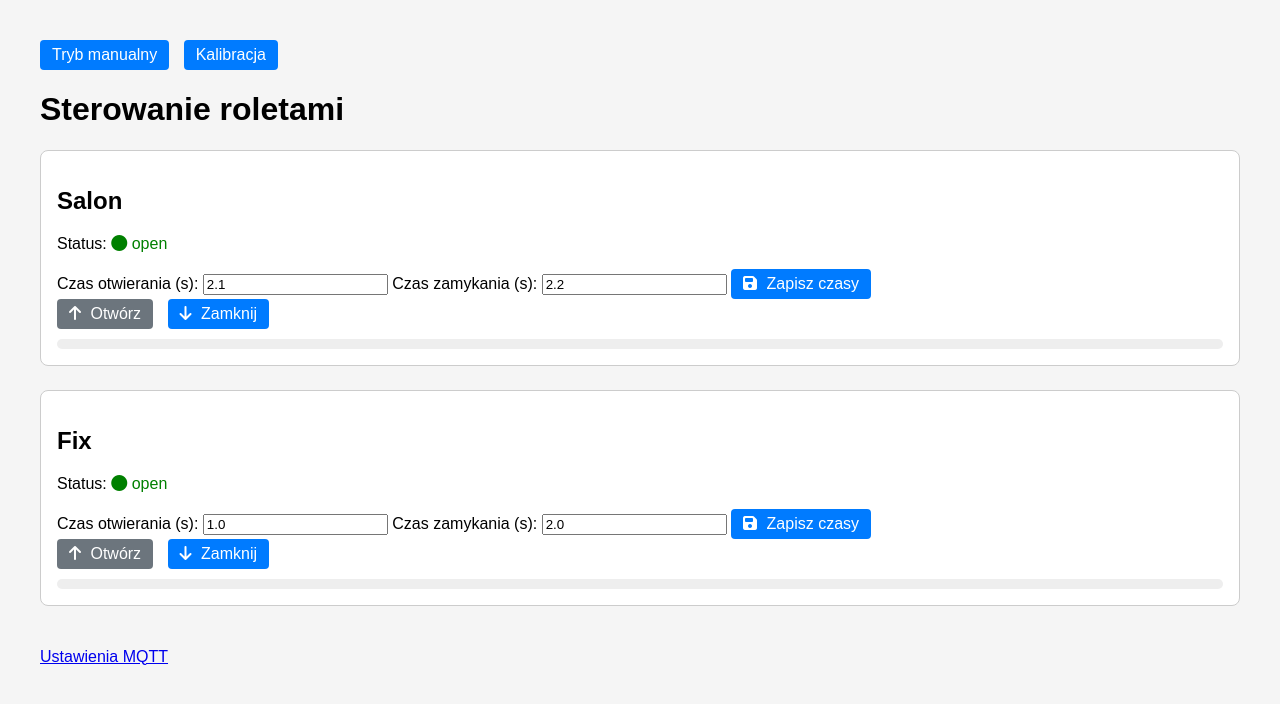
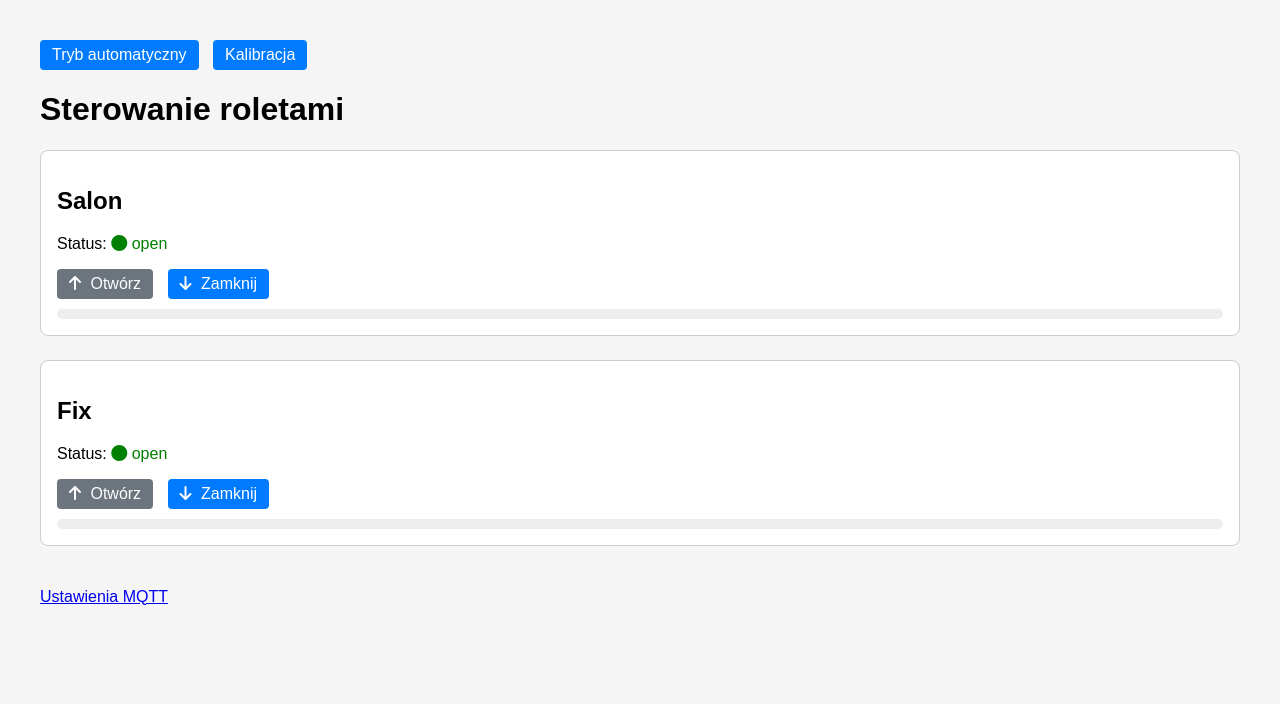
Before and after one commit to dciupka/SmartHome, a Django app: page / in a window 1280 px wide. Shown: the top 704 px of the page. Run offline with Django 5.2, Linux system fonts and the light colour scheme; data comes from the database, SQL or seed files in the repository; both versions use the stored data as it was after the commit.

Commit message:
zmiana naazwy manual na autmatyczny, plus przenniesie nie do kalibracji opcji

```diff
--- a/shutters/templates/shutters/index.html
+++ b/shutters/templates/shutters/index.html
@@ -10,7 +10,7 @@
 </head>
 <body>
   <nav class="navbar">
-    <button id="mode-manual" class="nav-btn active">Tryb manualny</button>
+    <button id="mode-automatic" class="nav-btn active">Tryb automatyczny</button>
     <button id="mode-calibrate" class="nav-btn">Kalibracja</button>
   </nav>
 
@@ -30,20 +30,9 @@
         <span id="live-time-{{ shutter.id }}" class="live-time"></span>
       </p>
 
-      <!-- Manual controls -->
-      <div class="controls manual-mode">
-        <div class="duration-inputs">
-          <label for="open-{{ shutter.id }}">Czas otwierania (s):</label>
-          <input type="number" min="0" step="0.1" id="open-{{ shutter.id }}" value="{{ shutter.open_duration }}" />
+      <!-- Automatic controls -->
+      <div class="controls automatic-mode">
 
-          <label for="close-{{ shutter.id }}">Czas zamykania (s):</label>
-          <input type="number" min="0" step="0.1" id="close-{{ shutter.id }}" value="{{ shutter.close_duration }}" />
-
-          <button onclick="updateTimes({{ shutter.id }})">
-            <i class="fas fa-save"></i> Zapisz czasy
-          </button>
-          <div id="saved-msg-{{ shutter.id }}" class="saved-msg" style="display:none;">Zapisano!</div>
-        </div>
 
         <div class="button-group">
           <button id="btn-open-{{ shutter.id }}" onclick="control({{ shutter.id }}, 'open', {{ shutter.open_duration }})">
@@ -57,6 +46,18 @@
 
       <!-- Calibration controls -->
       <div class="controls calibrate-mode" style="display:none;">
+        <div class="duration-inputs">
+          <label for="open-{{ shutter.id }}">Czas otwierania (s):</label>
+          <input type="number" min="0" step="0.1" id="open-{{ shutter.id }}" value="{{ shutter.open_duration }}" />
+
+          <label for="close-{{ shutter.id }}">Czas zamykania (s):</label>
+          <input type="number" min="0" step="0.1" id="close-{{ shutter.id }}" value="{{ shutter.close_duration }}" />
+
+          <button onclick="updateTimes({{ shutter.id }})">
+            <i class="fas fa-save"></i> Zapisz czasy
+          </button>
+          <div id="saved-msg-{{ shutter.id }}" class="saved-msg" style="display:none;">Zapisano!</div>
+        </div>
         <button id="cal-open-{{ shutter.id }}">Kalibracja otwierania</button>
         <span id="cal-open-time-{{ shutter.id }}" class="cal-time"></span>
         <button id="cal-close-{{ shutter.id }}">Kalibracja zamykania</button>
@@ -75,12 +76,12 @@
   <script src="https://code.jquery.com/jquery-3.6.0.min.js"></script>
   <script>
     // Mode toggle
-    $('#mode-manual').click(() => switchMode('manual'));
+    $('#mode-automatic').click(() => switchMode('automatic'));
     $('#mode-calibrate').click(() => switchMode('calibrate'));
     function switchMode(mode) {
       $('.nav-btn').removeClass('active');
       $(`#mode-${mode}`).addClass('active');
-      $('.manual-mode').toggle(mode === 'manual');
+      $('.automatic-mode').toggle(mode === 'automatic');
       $('.calibrate-mode').toggle(mode === 'calibrate');
     }
 
@@ -134,10 +135,7 @@
     }
 
     function stopLiveTimer(id) {
-      if (liveData[id]?.timer) {
-        clearInterval(liveData[id].timer);
-        delete liveData[id];
-      }
+      if (liveData[id]?.timer) { clearInterval(liveData[id].timer); delete liveData[id]; }
     }
 
     function control(id, action, duration) {
@@ -187,8 +185,7 @@
         fetch(`/shutter/${id}/calibrate/${action}/start/`);
       });
       btn.addEventListener('mouseup', () => {
-        const data = calibData[`${action}-${id}`];
-        clearInterval(data.timer);
+        const data = calibData[`${action}-${id}`]; clearInterval(data.timer);
         const elapsed = (performance.now() - data.start) / 1000;
         fetch(`/shutter/${id}/calibrate/${action}/stop/`, {
           method: 'POST',
@@ -210,13 +207,10 @@
         wireCalibrate({{ shutter.id }}, 'open');
         wireCalibrate({{ shutter.id }}, 'close');
       {% endfor %}
-      switchMode('manual');
     });
 
     setInterval(() => {
-      fetch('/shutter/status/')
-        .then(res => res.json())
-        .then(updates => {
+      fetch('/shutter/status/').then(res => res.json()).then(updates => {
         updates.forEach(u => {
           renderStatus(u.id, u.action);
           updateButtonStates(u.id, u.action);
```
Also changed, not shown: db.sqlite3. Lines whose indentation alone changed are shown as unchanged.
